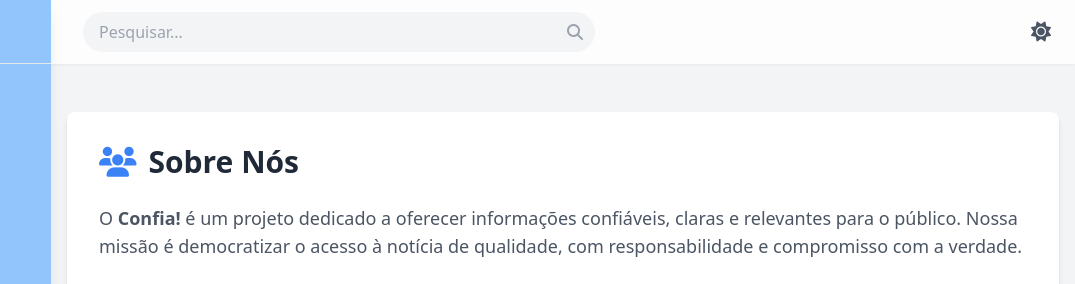
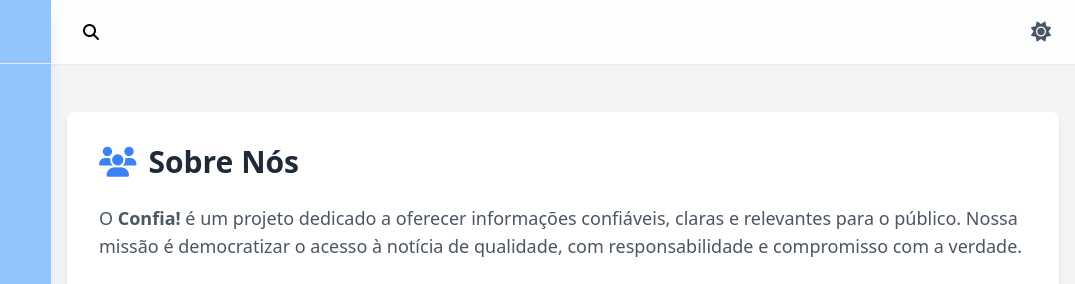
Before and after one commit to GabrielVFB1/Confia-, a website: page confia-frontend/sobre-nos.html in a window 1280 px wide. Shown: the top 284 px of the page, 205-1280 px from the left. Drawn offline with nearby package versions, Linux system fonts and the light colour scheme.

Commit message:
Update sobre-nos.html

```diff
--- a/confia-frontend/sobre-nos.html
+++ b/confia-frontend/sobre-nos.html
@@ -78,9 +78,7 @@
 
                 <div class="s-bar relative w-full max-w-lg mx-4">
                     <div class="relative">
-                        <input type="text" id="searchInput" placeholder="Pesquisar..."
-                               class="w-full py-2 px-4 pr-10 rounded-full bg-gray-100 dark:bg-slate-700 text-gray-800 dark:text-gray-300 focus:outline-none focus:ring-2 focus:ring-blue-500">
-                        <button id="searchButton" class="absolute right-0 top-0 h-full px-3 text-gray-400 dark:text-gray-400 hover:text-blue-500">
+
                             <i class="fas fa-search"></i>
                         </button>
                     </div>
```
